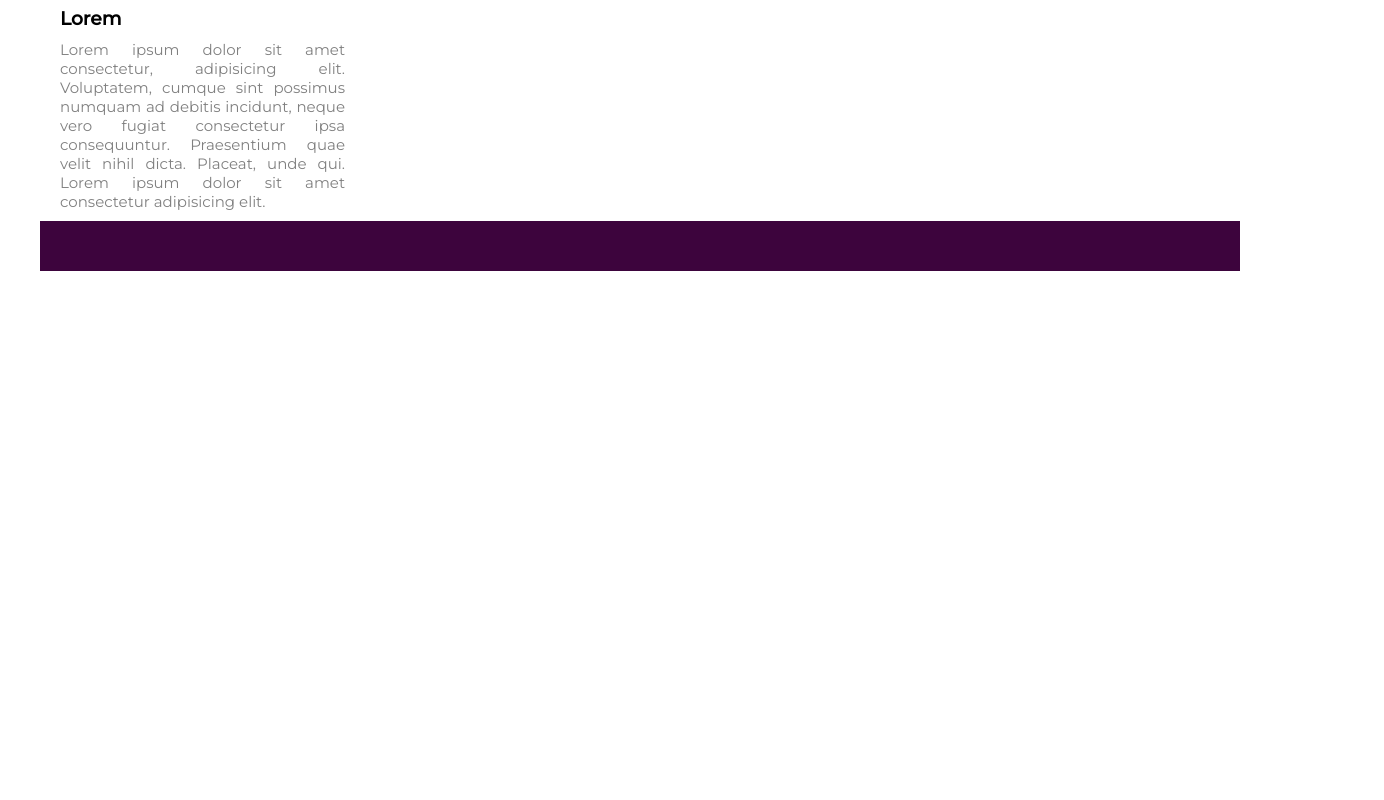
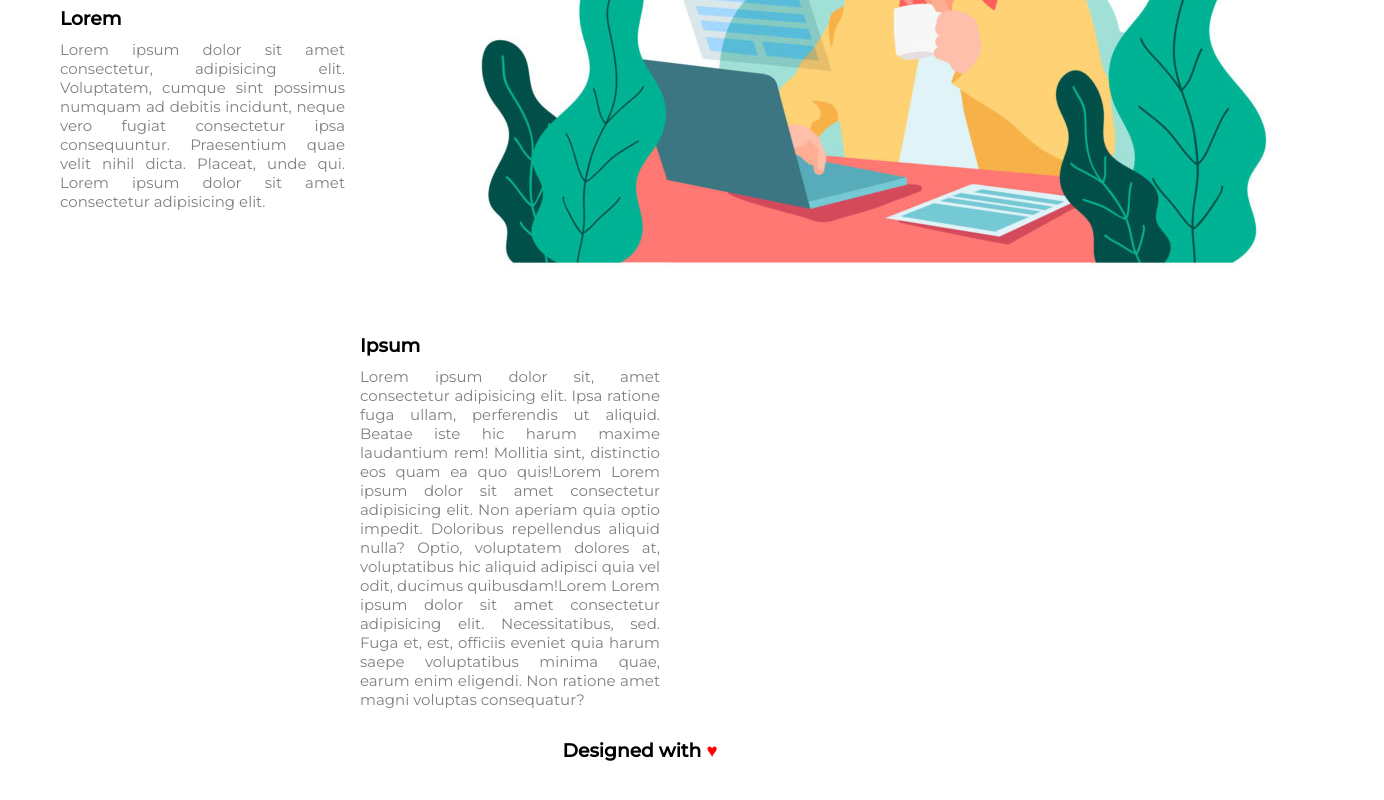
Before and after one commit to chiaraxs/htmlcss-wp, a plain HTML site: page index.html in a window 1280 px wide. Shown: the part 1016-1816 px from the top of the page, 1384 px wide, since content can reach past the window. Before the commit the page ends 1317 px from the top, so only its background shows below. Drawn offline with Linux system fonts and the light colour scheme.

Commit message:
sviluppo main

```diff
--- a/css/style.css
+++ b/css/style.css
@@ -125,7 +125,6 @@ p{
 }
 
 
-
  .row-right{
     width: 25%;
     text-align: justify;
@@ -133,11 +132,15 @@ p{
     border-radius: 10px;
 }
 
+
 /* FOOTER */
 
 footer {
-    background-color: rgb(61, 4, 61);
+    text-align: center;
     height: 50px;
-    margin-top: 10px;
+    margin-top: 20px;
+}
 
+.heart{
+    color: red;
 }
--- a/index.html
+++ b/index.html
@@ -71,10 +71,18 @@
                 </div>
 
                 <div class="row-central">
+                    <div class="row-central">
+                        <div class="central-row-img"> <img src="./img/banner-2.jpg" alt=""></div>
+                        <h3>Ipsum</h3>
+                        <p>Lorem ipsum dolor sit, amet consectetur adipisicing elit. Ipsa ratione fuga ullam, perferendis ut aliquid. Beatae iste hic harum maxime laudantium rem! Mollitia sint, distinctio eos quam ea quo quis!Lorem Lorem ipsum dolor sit amet consectetur adipisicing elit. Non aperiam quia optio impedit. Doloribus repellendus aliquid nulla? Optio, voluptatem dolores at, voluptatibus hic aliquid adipisci quia vel odit, ducimus quibusdam!Lorem Lorem ipsum dolor sit amet consectetur adipisicing elit. Necessitatibus, sed. Fuga et, est, officiis eveniet quia harum saepe voluptatibus minima quae, earum enim eligendi. Non ratione amet magni voluptas consequatur?</p>
 
+                    </div>
                 </div>
 
                 <div class="row-right">
+
+
+                </div>
 
                 </div>
 
@@ -86,7 +94,7 @@
 
             <!-- START FOOTER -->
             <footer>
-
+                <h3>Designed with <span class="heart">&hearts;</span></h3>
             </footer>
             <!-- END FOOTER -->
         </div>
```
